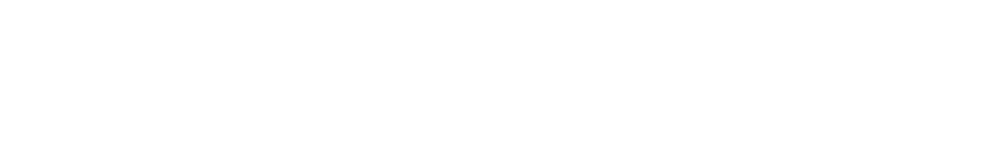
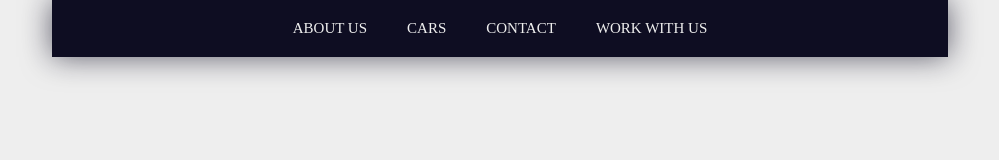
Before and after one commit to JohnyMielony07/Renton, a website: page index.html in a window 1280 px wide. Shown: the whole page, without its empty margins (140-1139 px from the left). Drawn offline with Linux system fonts and the light colour scheme.

Commit message:
Add navigation

```diff
--- a/index.html
+++ b/index.html
@@ -7,7 +7,20 @@
     <title>Renton | Sports Car Rental</title>
     <link rel="stylesheet" href="css/style.css">
 </head>
-<body class="container">
+<body>
+    <div class="container">
+        <nav class="navigation">
+            <ul class="navigation__list">
+                <li class="navigation__item"><a href="#" class="navigation__link">About us</a></li>
+                <li class="navigation__item"><a href="#" class="navigation__link">Cars</a></li>
+                <li class="navigation__item"><a href="#" class="navigation__link">Contact</a></li>
+                <li class="navigation__item"><a href="#" class="navigation__link">Work with us</a></li>
+            </ul>
+        </nav>
 
+        <header class="header">
+
+        </header>
+    </div>
 </body>
 </html>
--- a/package.json
+++ b/package.json
@@ -3,14 +3,14 @@
   "version": "1.0.0",
   "description": "Static site of cars renting company.",
   "main": "index.js",
-  "dependencies": {
-    "node-sass": "^4.9.3"
-  },
+  "dependencies": {},
   "devDependencies": {
+    "node-sass": "^4.9.4",
     "npm-run-all": "^4.1.3"
   },
   "scripts": {
     "watch:sass": "node-sass sass/main.scss css/style.css -w",
+    "comp:sass": "node-sass sass/main.scss css/style.css",
     "devserver": "live-server",
     "start": "npm-run-all --parallel devserver watch:sass"
   },
--- a/sass/_base.scss
+++ b/sass/_base.scss
@@ -17,6 +17,29 @@ $color-secondary-2-2: #1E272F;
 $color-secondary-2-3: #0A1620;
 $color-secondary-2-4: #030C13;
 
+$color-light-grey-1: #eee;
+$color-light-grey-2: #aaa;
+
+*,
+*::before,
+*::after {
+    padding: 0;
+    margin: 0;
+}
+
+
 html {
     font-size: 62.5%; //1rem = 10px; 10px/16px = 62.5%
 }
+
+body{
+    //background-color: $color-secondary-1-1;
+    background-color: $color-light-grey-1;
+}
+
+.container {
+    background-color: $color-primary-3;
+    width: 70%;
+    margin: 0 auto;
+    box-shadow: 0 0rem 3rem rgba($color-primary-3, .65);
+}
--- a/sass/_navigation.scss
+++ b/sass/_navigation.scss
@@ -0,0 +1,39 @@
+.navigation {
+
+
+    &__list {
+        list-style: none;
+        display: flex;
+        justify-content: center;
+        align-items: center;
+
+    }
+
+    &__item {
+        padding: 2rem;
+        color: $color-light-grey-1;
+        transition: all .2s;
+
+        &:hover {
+            color: $color-light-grey-2;
+            transform: translateY(-.2rem);
+        }
+    }
+
+    &__link {
+
+
+        &:link,
+        &:visited {
+            text-transform: uppercase;
+            color: inherit;
+            font-size: 1.5rem;
+            text-decoration: none;
+        }
+
+        &:hover {
+            color: inherit;
+
+        }
+    }
+}
```
Also changed, not shown: css/style.css, 1 other file.
